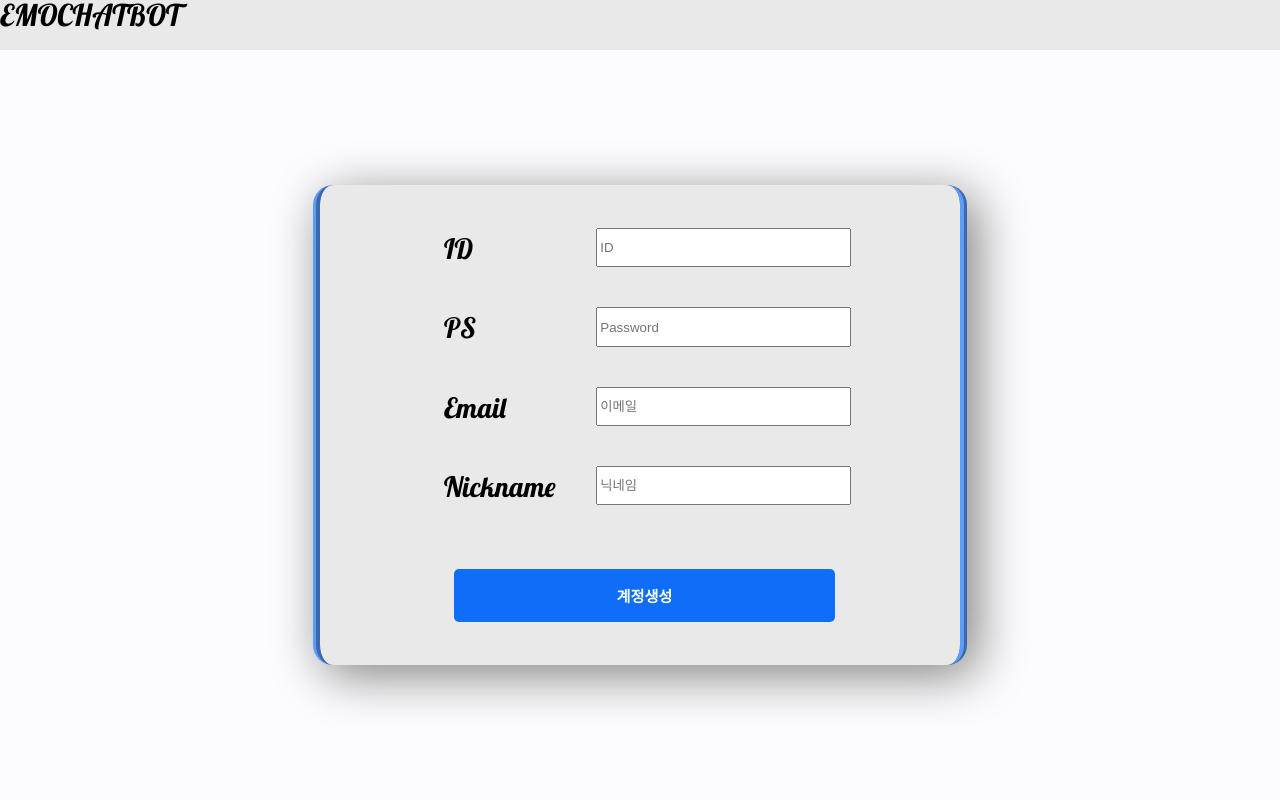
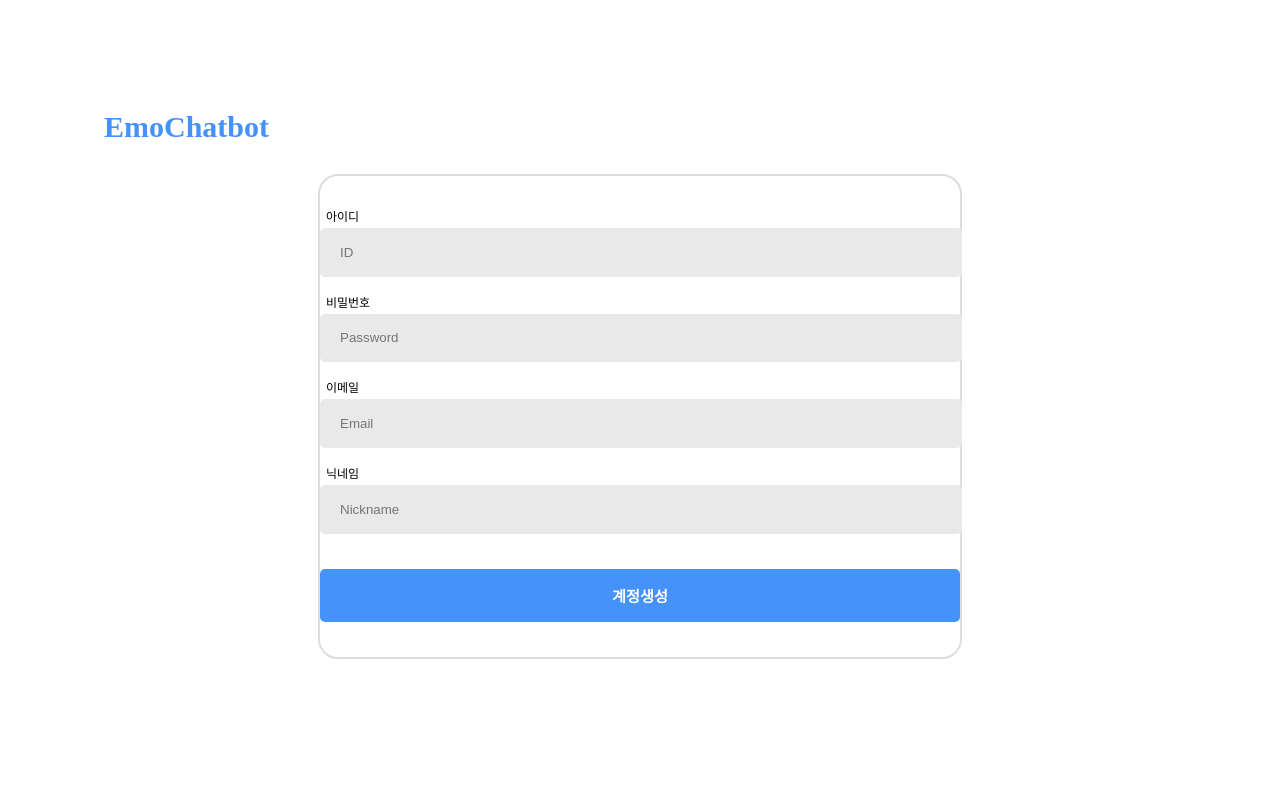
Before and after one commit to BBIYAC/EmoChatbot, a Django app: page /signup/ in a window 1280 px wide. Run offline with Django 3.2, Linux system fonts and the light colour scheme.

Commit message:
Modify signup html&css

```diff
--- a/login/templates/login.html
+++ b/login/templates/login.html
@@ -11,9 +11,6 @@
     <link href="../static/Login/login/login.css" rel="stylesheet">
 </head>
 <body>
-    {% comment %} <div class="nav">
-        <li><a href="/">EmoChatbot</a></li>
-    </div> {% endcomment %}
     <main>
         <div class='logo'>
             <a href="/">EmoChatbot</a>
--- a/login/templates/signup.html
+++ b/login/templates/signup.html
@@ -5,31 +5,32 @@
     <meta http-equiv="X-UA-Compatible" content="IE=edge">
     <meta name="viewport" content="width=device-width, initial-scale=1.0">
     <title>Login</title>
+    <link href="../static/Login/signup/reset.css" rel="stylesheet">
     <link href="../static/Login/signup/signup.css" rel="stylesheet">
-    <link href="../static/Login/signup/reset.css" rel="stylesheet">
 </head>
 <body>
-    <div class="nav">
-        <a href="/">EMOCHATBOT</a>
-    </div>
     <main>
+        <div class='logo'>
+            <a href="/">EmoChatbot</a>
+            {% comment %} <div class='login-title'>Login</div> {% endcomment %}
+        </div>
         <section class="login-section">
             <div class="login-section-inside">
                 <div class="input-section">
-                    <h4>ID</h4>
+                    <h4>아이디</h4>
                     <input type="text" placeholder="ID" id="id">
                 </div>
                 <div class="input-section">
-                    <h4>PS</h4>
+                    <h4>비밀번호</h4>
                     <input type="password" placeholder="Password" id="ps">
                 </div>
                 <div class="input-section">
-                    <h4 class="email">Email</h4>
-                    <input type="email" placeholder="이메일" id="email">
+                    <h4 class="email">이메일</h4>
+                    <input type="email" placeholder="Email" id="email">
                 </div>
                 <div class="input-section">
-                    <h4 class="nickname">Nickname</h4>
-                    <input type="text" placeholder="닉네임" id="nickname">
+                    <h4 class="nickname">닉네임</h4>
+                    <input type="text" placeholder="Nickname" id="nickname">
                 </div>
                 <div class="button-section">
                     <input type="button" id="btn-create-account" value="계정생성">
--- a/static/Login/signup/signup.css
+++ b/static/Login/signup/signup.css
@@ -3,83 +3,52 @@ a{color: black;}
 a:link { color: none; text-decoration: none;}
 a:visited { color: black; text-decoration: none;}
 a:hover { color: none; text-decoration: none;}
-.nav{
-    position: relative;
-    width: 100%;
-    height: 50px;
-    z-index: 999;
-    box-shadow: 2px 2px 20px gray;
-    display: flex;
-    background-color: #e9e9e9;
-    font-family: 'Lobster', cursive;
+
+.logo{
+    margin: 7rem auto 2rem 6.5rem;
+}
+
+.logo a{
+    font-weight: bold;
     font-size: 30px;
+    color: #4492FA;
 }
-li{
-    position: relative;
-    height: fit-content;
-    top: 50%;
-    left: 50%;
-    transform: translate(-50%,-50%);
-    list-style: none;
-    padding-left: 0px;
-}
-main{
-    position: relative;
-    z-index: 999;
-    width: 100%;
-    height: calc(100vh - 50px);
-    background-color: #fcfcfe;
+.login-title{
+    line-height: 40px;
+    margin-left: 10px;
 }
 
 .login-section{
-    position: relative;
-    top: 50%;
-    left: 50%;
-    transform: translate(-50%,-50%);
     width: 40em;
-    border-left: 2mm ridge #5b9cff;
-    border-right: 2mm ridge #5b9cff;
-    height: 30em;
-    box-shadow: 10px 10px 50px gray;
     border-radius: 20px;
-    background-color: #e9e9e9
+    border: 2px solid #ddd;
+    margin: auto;
 }
 
 .login-section-inside{
-    position: relative;
-    width: 70%;
-    height: 90%;
-    top: 50%;
-    left: 50%;
-    transform: translate(-50%,-50%);
-    display: flex;
-    flex-direction: column;
-    justify-content: center;
-    /* background-color: yellow; */
+    margin: 35px auto;
 }
 
 .input-section{
-    display: flex;
-    justify-content: space-between;
-    width: 100%;
-    margin-bottom: 40px;
-    font-family: 'Lobster', cursive;
+    margin-bottom: 20px;
     height: fit-content;
 }
 .input-section h4{
-    font-size: 1.75rem;
-    /* background-color: teal; */
-    height: fit-content;
-    top: 50%;
-    transform: translateY(25%);
-    margin-left: 1em;
+    font-size: 0.75rem;
+    margin-left: 0.5em;
+    margin-bottom: 5px;
 }
 
 .input-section input{
-    width: 55%;
-    height: 2.5em;
-    margin-right: 1em;
+    width: calc(100% - 20px);
+    height: 3.5em;
+    background-color: #e9e9e9;
+    border-radius: 5px;
+    outline-style: none;
+    border:0;
+    padding-left: 20px;
 }
+
 
 .button-section{
     margin-top: 0.5em;
@@ -87,22 +56,17 @@ main{
 
 .button-section input{
     cursor: pointer;
-    width: 85%;
+    width: 100%;
     height: 3.5em;
     margin-top: 1em;
-    margin-left: 2.5em;
-    margin-right: 2.5em;
     font-size: 0.95rem;
     font-weight: 900;
-    background-color: #0e6ef9;
+    background-color: #4492FA;
     border:none;
     border-radius: 5px;
     color: white;
 }
 
-.button-section input:hover{
-    background-color: #5b9cff;
-}
 
 
 
```
Also changed, not shown: login/templates/changepassword.html (+11 -10 lines), login/templates/getreissuedpassword.html (+7 -6 lines), static/Login/changepassword/changepassword.css (+28 -66 lines), static/Login/getreissuedpassword/getreissuedpassword.css (+27 -65 lines), static/Login/login/login.css (+0 -29 lines).
